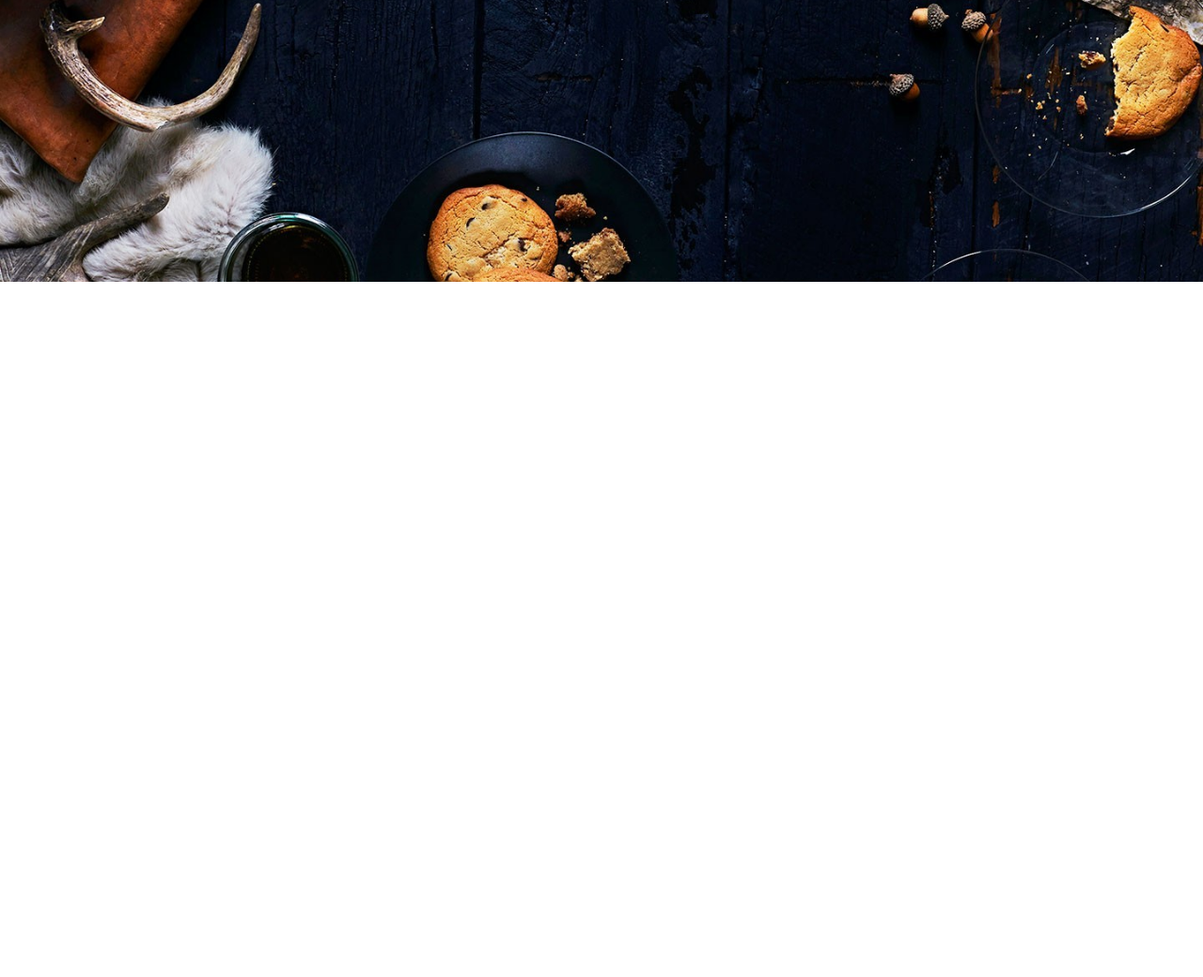
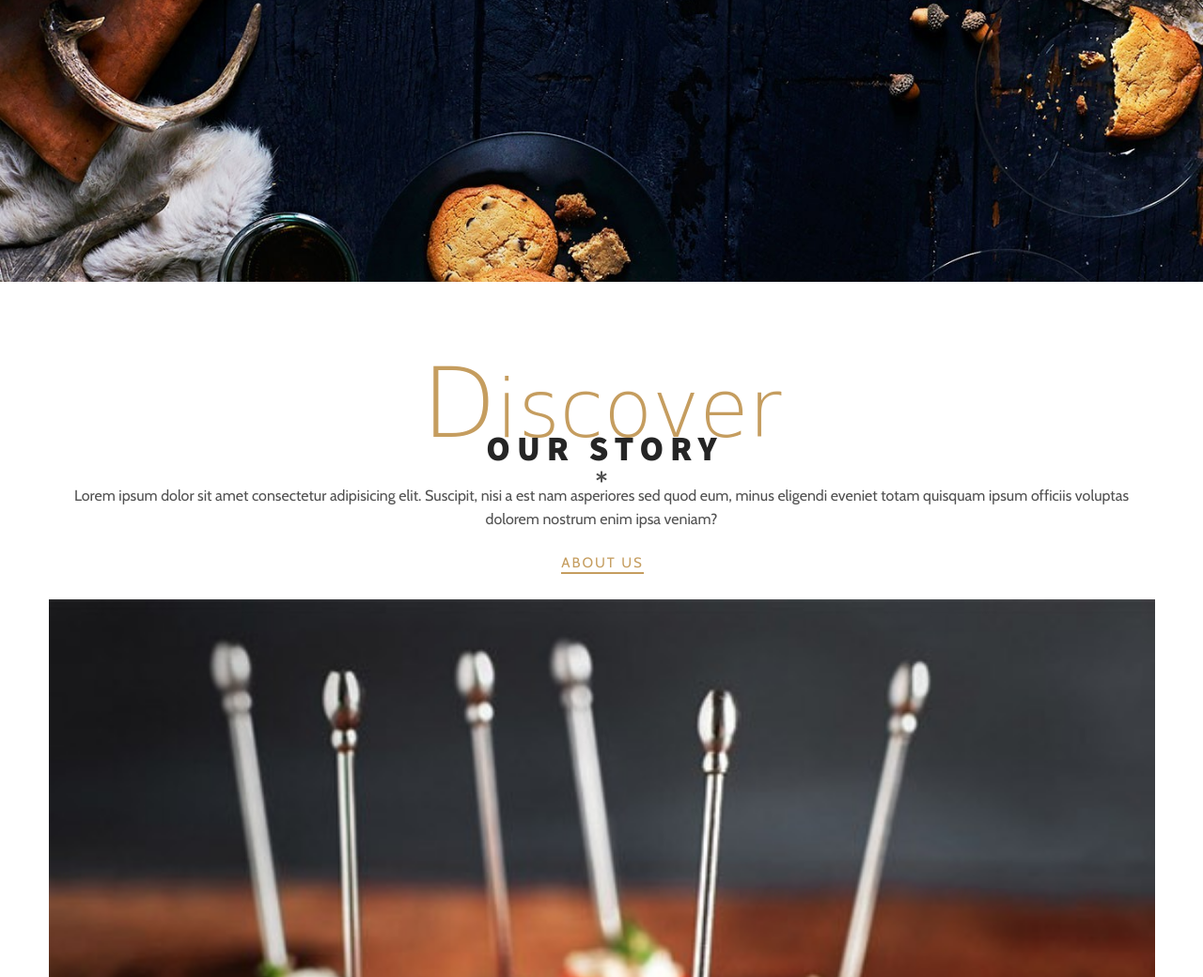
Before and after one commit to savadMKD/the-Rosa, a plain HTML site: page index.html in a window 1280 px wide. Shown: the part 500-1540 px from the top of the page at 94% size. Before the commit the page ends 800 px from the top, so only its background shows below. Drawn offline with nearby package versions, Linux system fonts and the light colour scheme; a web font is replaced by a local one.

Commit message:
Discover-Our-Story Section Completed

```diff
--- a/index.html
+++ b/index.html
@@ -49,6 +49,23 @@
         </div>
     </section>
     <!-- ------------- Hero End -------------- -->
+    <section class="discover-our-story">
+        <div class="container">
+            <div class="restaurent-info">
+                <div class="restaurent-description padding-right animate-left">
+                    <div class="global-headline">
+                        <h2 class="sub-headline"><span class="first-letter">D</span>iscover</h2>
+                        <h1 class="headline headline-dark">Our Story</h1>
+                        <div class="asterisc"><i class="fas fa-asterisk"></i></div>
+                    </div>
+                    <p>Lorem ipsum dolor sit amet consectetur adipisicing elit. Suscipit, nisi a est nam asperiores sed quod eum, minus eligendi eveniet totam quisquam ipsum officiis voluptas dolorem nostrum enim ipsa veniam?</p>
+                    <a href="#" class="btn body-btn">About Us</a>
+                </div>
+                <div class="restaurent-info-img animate-right"><img src="images/our-story-1.jpg" alt=""></div>
+            </div>
+        </div>
+    </section>
+    <!-- ----------------- Discover Our Story Ends ------------------ -->
     <script src="app.js"></script>
 </body>
 </html>
--- a/style.css
+++ b/style.css
@@ -222,3 +222,62 @@
     color: #fff;
     background-color: var(--secondary-font-color);
 }
+
+/* ------------------------- Discover Our Story Ends --------------- */
+.global-headline {
+    text-align: center;
+    margin-top: 3.9rem;
+}
+.discover-our-story .global-headline {
+    margin-top: 6.9rem;
+}
+
+.global-headline .asterisc {
+    color: var(--body-font-color);
+    margin-top: 2.4rem 0;
+}
+.headline-dark {
+    color: var(--main-font-color-dark);
+    letter-spacing: .7rem;
+    margin-right: -.7rem;
+}
+.global-headline .sub-headline {
+    letter-spacing: -.1px;
+    line-height: .42;
+}
+.restaurent-info {
+    text-align: center;
+}
+.restaurent-description {
+    margin-bottom: 3rem;
+}
+.restaurent-description p {
+    line-height: 1.6;
+    margin-bottom: 2.4rem;
+}
+.body-btn {
+    font-size: 1.5rem;
+    color: var(--secondary-font-color);
+    position: relative;
+    transition: color .5s;
+}
+.body-btn::before {
+    content: '';
+    position: absolute;
+    left: 0;
+    bottom: -3px;
+    width: 100%;
+    height: 2px;
+    background-color: var(--secondary-font-color);
+    transition: background-color .5s;
+}
+.body-btn:hover,
+.body-btn:focus {
+    color: var(--main-font-color-dark);
+}
+.body-btn:hover::before,
+.body-btn:focus::before {
+    background-color: var(--main-font-color-dark);
+}
+
+/* ---------------- Tastefull Recipes ----------------- */
```
